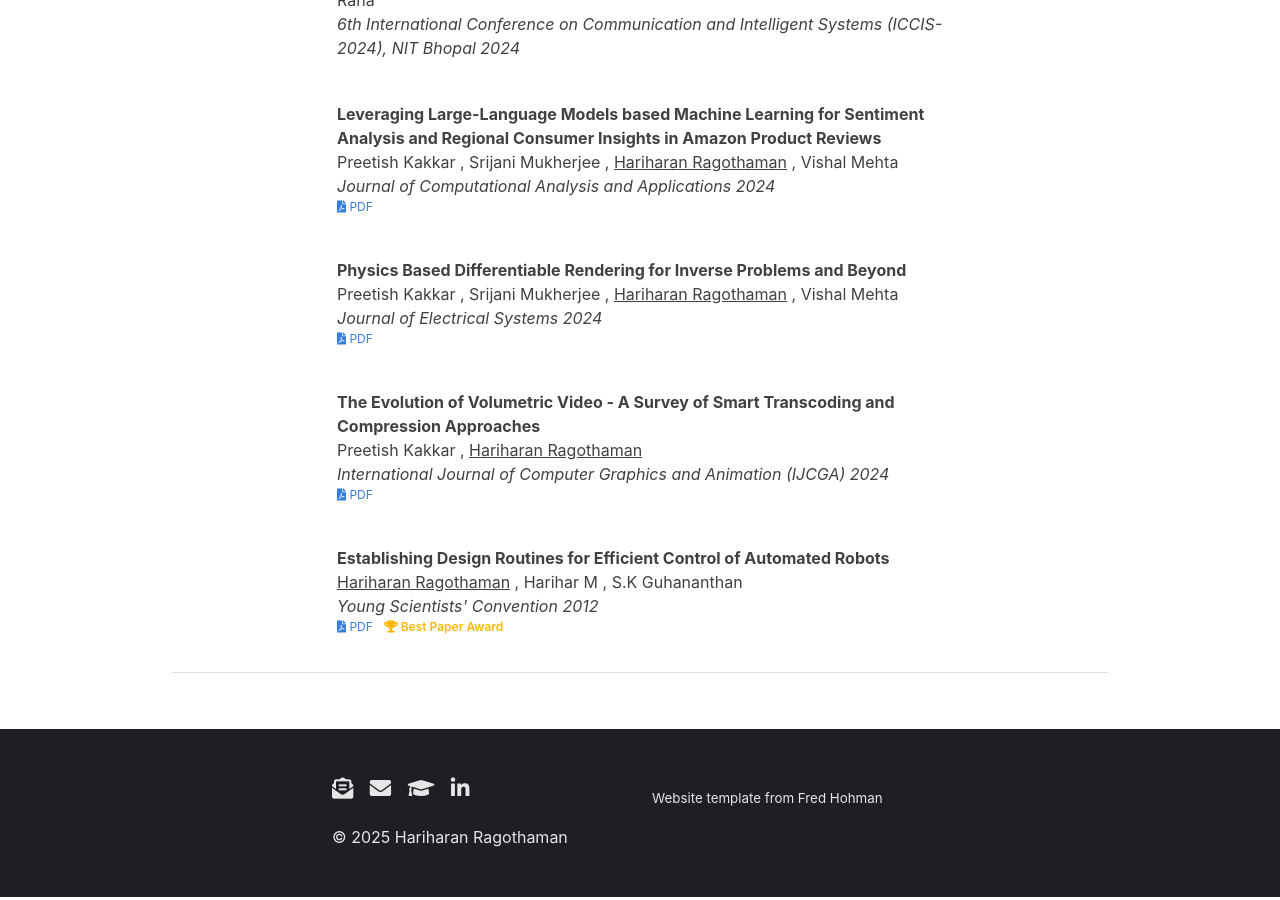
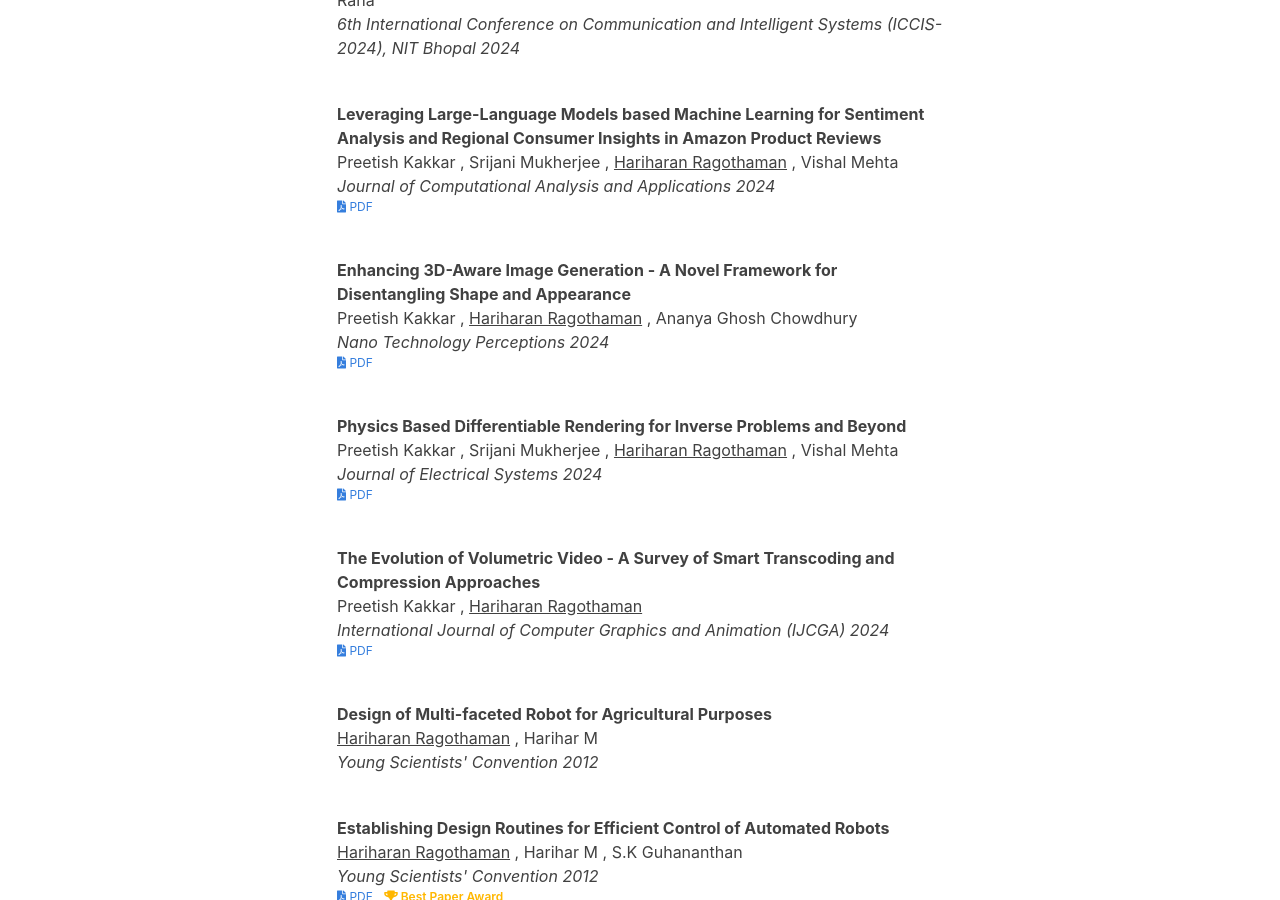
Before and after one commit to hariharanragothaman/hariharanragothaman.github.io, a Jekyll site: the page built from index.md, in a window 1280 px wide and 900 px high, scrolled down 3889 px. Built offline with Jekyll 4.4.1, drawn with Linux system fonts in a browser that asks for light colours; nearby versions of some CDN libraries; some web fonts are replaced.

Commit message:
Polishes and Updates

```diff
--- a/_data/publications.yaml
+++ b/_data/publications.yaml
@@ -72,6 +72,17 @@
   type: conference
   pdf: https://eudoxuspress.com/index.php/pub/article/view/1569/1000
 
+- id: 3d-aware-image
+  authors:
+    - Preetish Kakkar
+    - Hariharan Ragothaman
+    - Ananya Ghosh Chowdhury
+  title: Enhancing 3D-Aware Image Generation - A Novel Framework for Disentangling Shape and Appearance
+  venue: Nano Technology Perceptions
+  year: 2024
+  type: conference
+  pdf: https://nano-ntp.com/index.php/nano/article/view/3148/2370
+
 - id: differential-rendering
   authors:
     - Preetish Kakkar
@@ -94,6 +105,16 @@
   type: conference
   pdf: https://aircconline.com/ijcga/V14N4/14424ijcga01.pdf
 
+- id: agricultural-robots
+  authors:
+    - Hariharan Ragothaman
+    - Harihar M
+  title: Design of Multi-faceted Robot for Agricultural Purposes
+  venue: Young Scientists' Convention
+  year: 2012
+  type: conference
+  pdf:
+
 - id: automated-robots
   authors:
     - Hariharan Ragothaman
```
